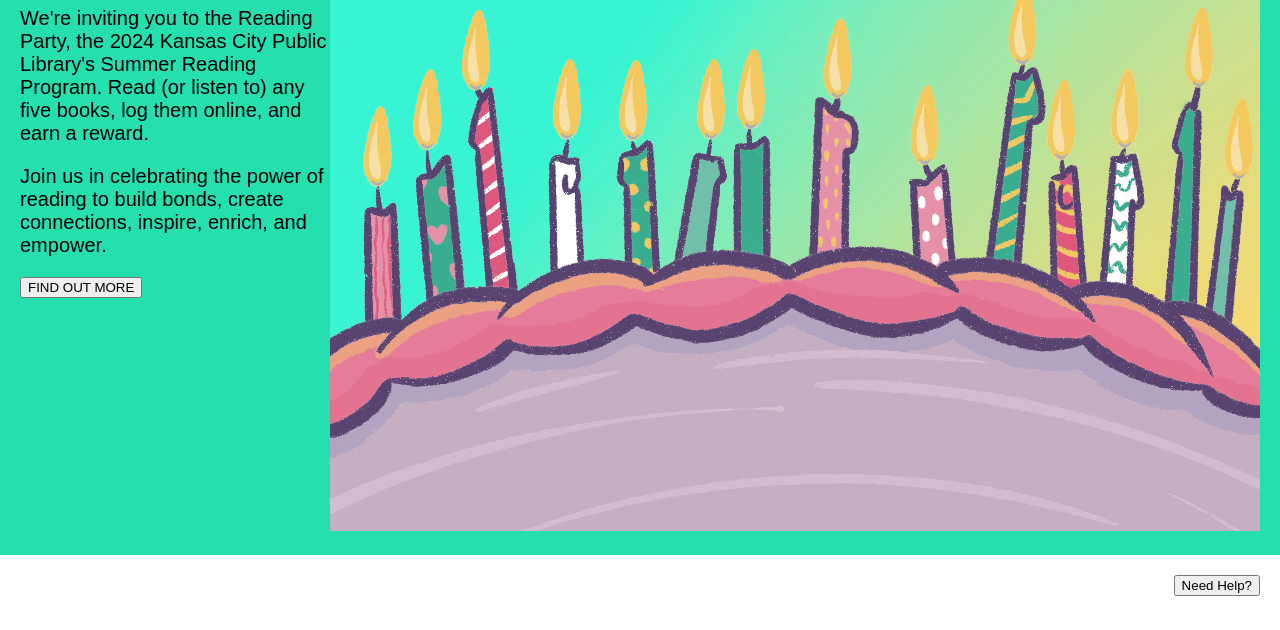
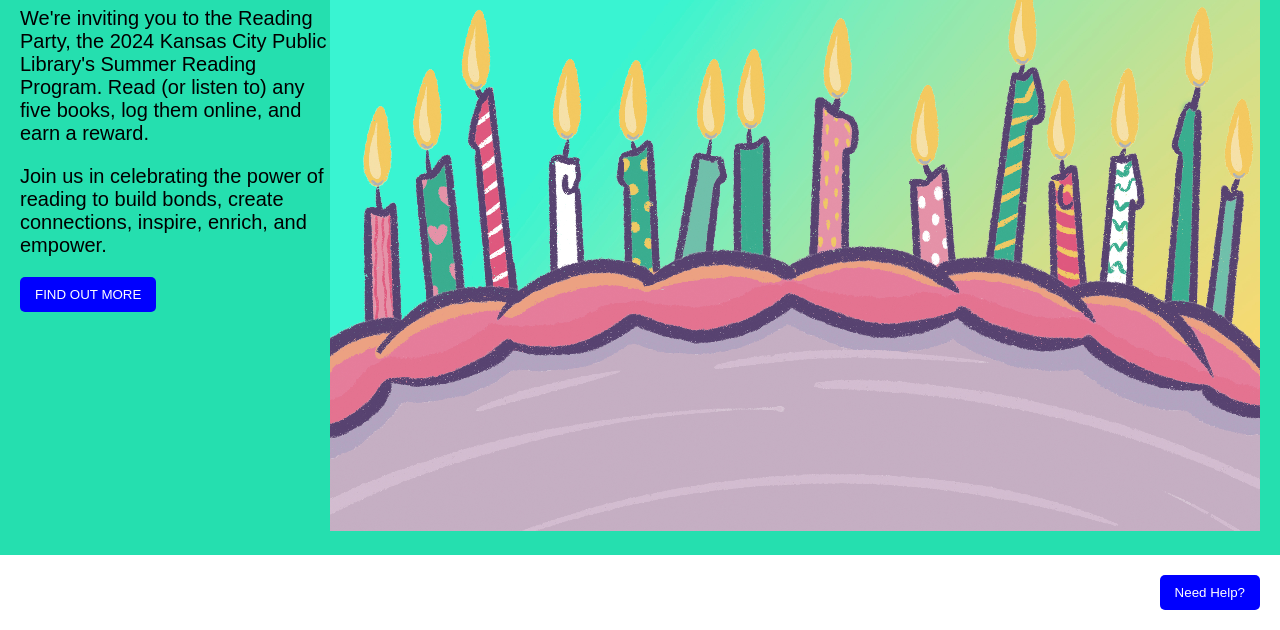
Before and after one commit to momado350/AB-TestingV0.1, a plain HTML site: page index_seo.html in a window 1280 px wide. Shown: the part 287-917 px from the top of the page. Drawn offline with Linux system fonts and the light colour scheme.

Commit message:
Update styles.css

```diff
--- a/static/styles.css
+++ b/static/styles.css
@@ -34,6 +34,14 @@ header .main-nav a {
 
 header .main-nav .green-button {
     background-color: green;
+    color: white;
+    padding: 10px 15px;
+    border-radius: 5px;
+    text-decoration: none;
+}
+
+header .main-nav .green-button1 {
+    background-color: blue;
     color: white;
     padding: 10px 15px;
     border-radius: 5px;
@@ -96,6 +104,13 @@ second-bar .search-box input {
     border: none;
     border-radius: 5px;
 }
+.welcome-section .find-more-button1 {
+    background-color: blue;
+    color: white;
+    padding: 10px 15px;
+    border: none;
+    border-radius: 5px;
+}
 
 footer {
     display: flex;
@@ -104,9 +119,16 @@ footer {
 }
 
 footer .help-button {
-    background-color: grey;
+    background-color: green;
     color: white;
     padding: 10px 15px;
     border: none;
     border-radius: 5px;
 }
+footer .help-button1 {
+    background-color: blue;
+    color: white;
+    padding: 10px 15px;
+    border: none;
+    border-radius: 5px;
+}
```
